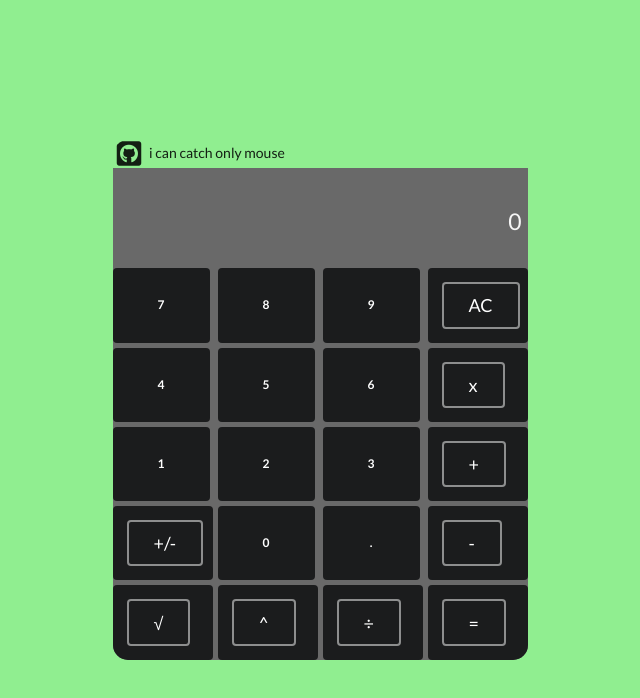
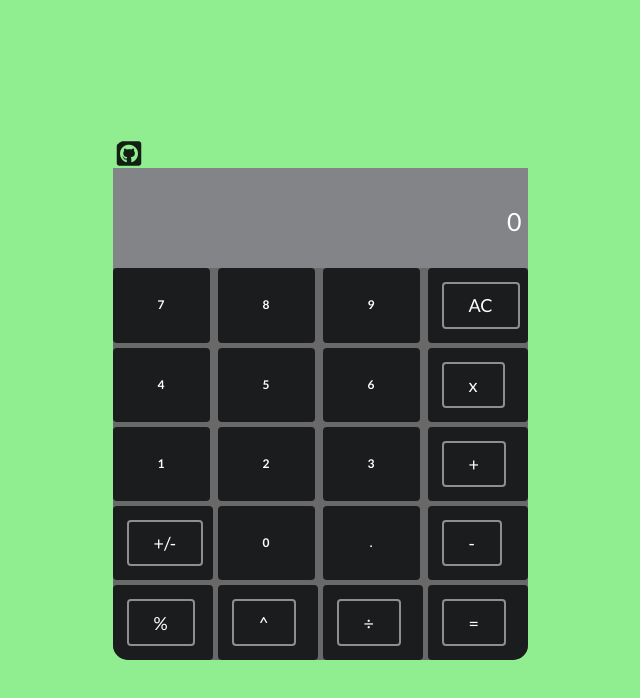
Before and after one commit to sumukhah/Calculator, a React (Create React App) app: page / in a window 1280 px wide. Shown: the top 698 px of the page, without its empty margins (320-960 px from the left). Built offline with nearby package versions, Linux system fonts and the light colour scheme.

Commit message:
filtered display

```diff
--- a/src/Components/CalcLogic.js
+++ b/src/Components/CalcLogic.js
@@ -22,9 +22,10 @@ const CalcLogic = (text, state) => {
      firstNumber = 0 - firstNumber
   }
 
-  else if(text=='√') {
-    operatorSelected = '^'
-    secondNumber==0.5?firstNumber=secondNumber:secondNumber=0.5
+  else if (text=='%') {
+    firstNumber = firstNumber/100;
+    secondNumber = ''
+    operatorSelected = ''
   }
 
   else
--- a/src/Components/Calculator.css
+++ b/src/Components/Calculator.css
@@ -13,7 +13,7 @@
     border-radius: 15px;
     border-block-end-color: black;
     overflow: hidden;
-    box-shadow: 0 50 10px 0 rgba(153, 153, 153, .5);
+    box-shadow: 0 50 10px 0  rgb(255, 106, 0);
 }
 
 .grid {
@@ -25,7 +25,7 @@
 
 .ResultScreen {
     height:100px;
-    background:	dimgray;
+    background:	rgb(130, 132, 135);
     padding: 25px 0px 10px 00px;
 }
 
--- a/src/Components/Calculator.js
+++ b/src/Components/Calculator.js
@@ -21,7 +21,7 @@ const DisplayKeys = [
   {text: '0'},
   {text: '.'},
   {text: '-', type: 'Operator'},
-  {text: '√', type: 'Operator'},
+  {text: '%', type: 'Operator'},
   {text: '^', type: 'operator'},
   {text: '÷', type: 'Operator'},
   {text: '=', type: 'Operator'},
@@ -46,7 +46,7 @@ class Calculator extends React.Component {
       <div className="Calculator">
         <div className="container">
              <i className="github square icon big"></i>
-          i can catch only mouse
+
           <div className='ResultScreen'>
             <Result output={this.state.secondNumber!=''?this.state.secondNumber:this.state.firstNumber}/>
           </div>
--- a/src/Components/Result.css
+++ b/src/Components/Result.css
@@ -1,8 +1,8 @@
 .Result {
-    color :whitesmoke;
+    color :rgb(255, 255, 255);
     height:90%;
     padding: 18px 6px 10px 0px;
-    font-size: 23px;
+    font-size: 25px;
     text-align: right;
 
 }
```
